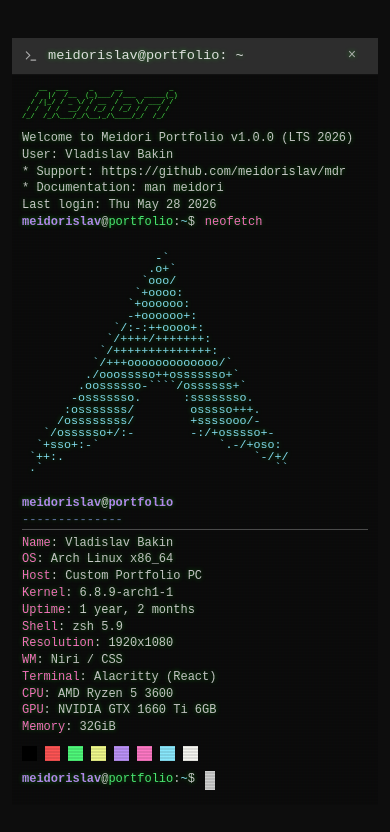
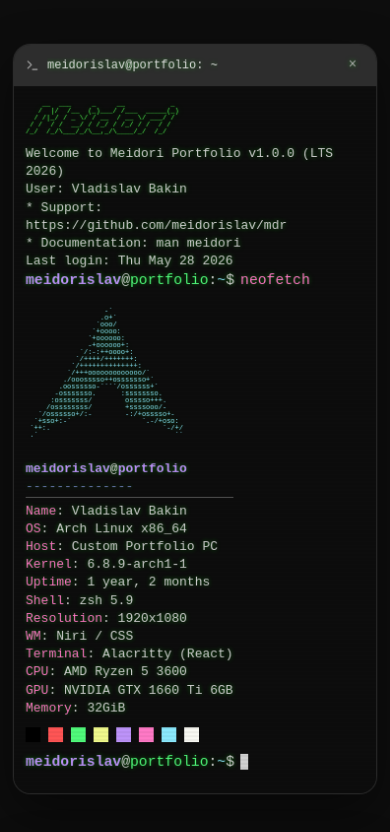
Before and after one commit to Meidorislav/mdr, a React (Vite) app: page / in a window 390 px wide. Shown: the top 832 px of the page. Built offline with nearby package versions, Linux system fonts and the light colour scheme.

Commit message:
feat: mobile native css styles

```diff
--- a/src/App.module.css
+++ b/src/App.module.css
@@ -1,13 +1,16 @@
 .page {
-  height: 100vh;
+  height: 100dvh;
   overflow-y: auto;
   scroll-behavior: smooth;
   scroll-snap-type: y mandatory;
   background-color: var(--bg-color);
+  overscroll-behavior-y: contain;
+  -webkit-overflow-scrolling: touch;
 }
 
 .sectionWrapper {
-  height: 100vh;
+  min-height: 100dvh;
+  height: auto;
   display: flex;
   flex-direction: column;
   justify-content: center;
@@ -20,7 +23,12 @@
 }
 
 @media (max-width: 600px) {
+  .page {
+    scroll-snap-type: none;
+  }
+
   .sectionWrapper {
-    padding: 12px;
+    min-height: auto;
+    padding: 14px 10px 28px;
   }
 }
--- a/src/components/About/About.module.css
+++ b/src/components/About/About.module.css
@@ -59,3 +59,14 @@
   word-break: normal;
   overflow-wrap: break-word;
 }
+
+@media (max-width: 600px) {
+  .description {
+    padding-left: 12px;
+    line-height: 1.5;
+  }
+
+  .bioText {
+    line-height: 1.5;
+  }
+}
--- a/src/components/Contact/Contact.module.css
+++ b/src/components/Contact/Contact.module.css
@@ -1,3 +1,10 @@
 .label {
   color: var(--accent-color);
 }
+
+@media (max-width: 600px) {
+  .label {
+    display: inline-block;
+    min-width: 78px;
+  }
+}
--- a/src/components/Neofetch/Neofetch.module.css
+++ b/src/components/Neofetch/Neofetch.module.css
@@ -2,12 +2,13 @@
   display: flex;
   gap: 20px;
   margin-top: 10px;
+  align-items: flex-start;
 }
 
 @media (max-width: 600px) {
   .neofetchContainer {
     flex-direction: column;
-    gap: 10px;
+    gap: 12px;
   }
 }
 
@@ -21,7 +22,8 @@
 
 @media (max-width: 600px) {
   .asciiArt {
-    font-size: 3vw;
+    font-size: clamp(0.36rem, 1.8vw, 0.55rem);
+    overflow-x: auto;
   }
 }
 
--- a/src/components/TerminalSection/TerminalSection.module.css
+++ b/src/components/TerminalSection/TerminalSection.module.css
@@ -1,5 +1,8 @@
 .commandLine {
   display: flex;
+  flex-wrap: wrap;
+  align-items: baseline;
+  row-gap: 2px;
   margin-bottom: 5px;
 }
 
@@ -31,6 +34,7 @@
 
 .command {
   color: var(--keyword-color);
+  overflow-wrap: anywhere;
 }
 
 .output {
@@ -38,7 +42,8 @@
   animation: fadeIn 0.5s ease-out forwards;
   margin-bottom: 10px;
   white-space: pre-wrap;
-  word-break: break-all;
+  word-break: normal;
+  overflow-wrap: anywhere;
 }
 
 @keyframes fadeIn {
@@ -61,6 +66,21 @@
   vertical-align: middle;
 }
 
+@media (max-width: 600px) {
+  .commandLine {
+    font-size: 0.92rem;
+  }
+
+  .dollar {
+    margin-right: 6px;
+  }
+
+  .cursor {
+    width: 8px;
+    height: 1rem;
+  }
+}
+
 @keyframes blink {
   from, to { opacity: 1; }
   50% { opacity: 0; }
--- a/src/components/TerminalWindow/TerminalWindow.module.css
+++ b/src/components/TerminalWindow/TerminalWindow.module.css
@@ -114,14 +114,49 @@
 
 @media (max-width: 600px) {
   .terminalWindow {
-    border: none;
-    border-radius: 0;
     max-width: 100%;
-    box-shadow: none;
+    border-radius: 18px;
+    box-shadow: 0 18px 50px rgba(0, 0, 0, 0.45);
+    transform: translateY(24px) scale(0.985);
+  }
+
+  .terminalWindow {
+    border: 1px solid rgba(255, 255, 255, 0.08);
+  }
+
+  .terminalHeader {
+    padding: 10px 12px;
+  }
+
+  .terminalInfo {
+    gap: 8px;
+    min-width: 0;
+  }
+
+  .terminalTitle {
+    font-size: 0.75rem;
+    white-space: nowrap;
+    overflow: hidden;
+    text-overflow: ellipsis;
+  }
+
+  .terminalControls {
+    gap: 6px;
+  }
+
+  .control {
+    width: 24px;
+    height: 22px;
   }
 
   .terminalBody {
-    padding: 10px;
+    padding: 14px 12px 16px;
+    animation: none;
+  }
+
+  .terminalBody::before {
+    opacity: 0.22;
+    background-size: 100% 4px, 4px 100%;
   }
 
   .terminalControls .control:not(.close) {
--- a/src/components/Welcome/Welcome.module.css
+++ b/src/components/Welcome/Welcome.module.css
@@ -4,10 +4,12 @@
   color: var(--accent-color);
   margin-bottom: 10px;
   white-space: pre;
+  max-width: 100%;
+  overflow-x: auto;
 }
 
 @media (max-width: 600px) {
   .asciiArt {
-    font-size: 1.8vw;
+    font-size: clamp(0.34rem, 1.8vw, 0.52rem);
   }
 }
--- a/src/index.css
+++ b/src/index.css
@@ -23,6 +23,7 @@ html, body {
   height: 100%;
   margin: 0;
   padding: 0;
+  -webkit-text-size-adjust: 100%;
 }
 
 body {
@@ -33,11 +34,13 @@ body {
   overflow: hidden;
   text-shadow: 0 0 5px rgba(0, 255, 0, 0.4);
   font-size: 14px;
+  -webkit-font-smoothing: antialiased;
+  text-rendering: optimizeLegibility;
 }
 
 @media (max-width: 600px) {
   body {
-    font-size: 12px;
+    font-size: 13px;
   }
 }
 
```
